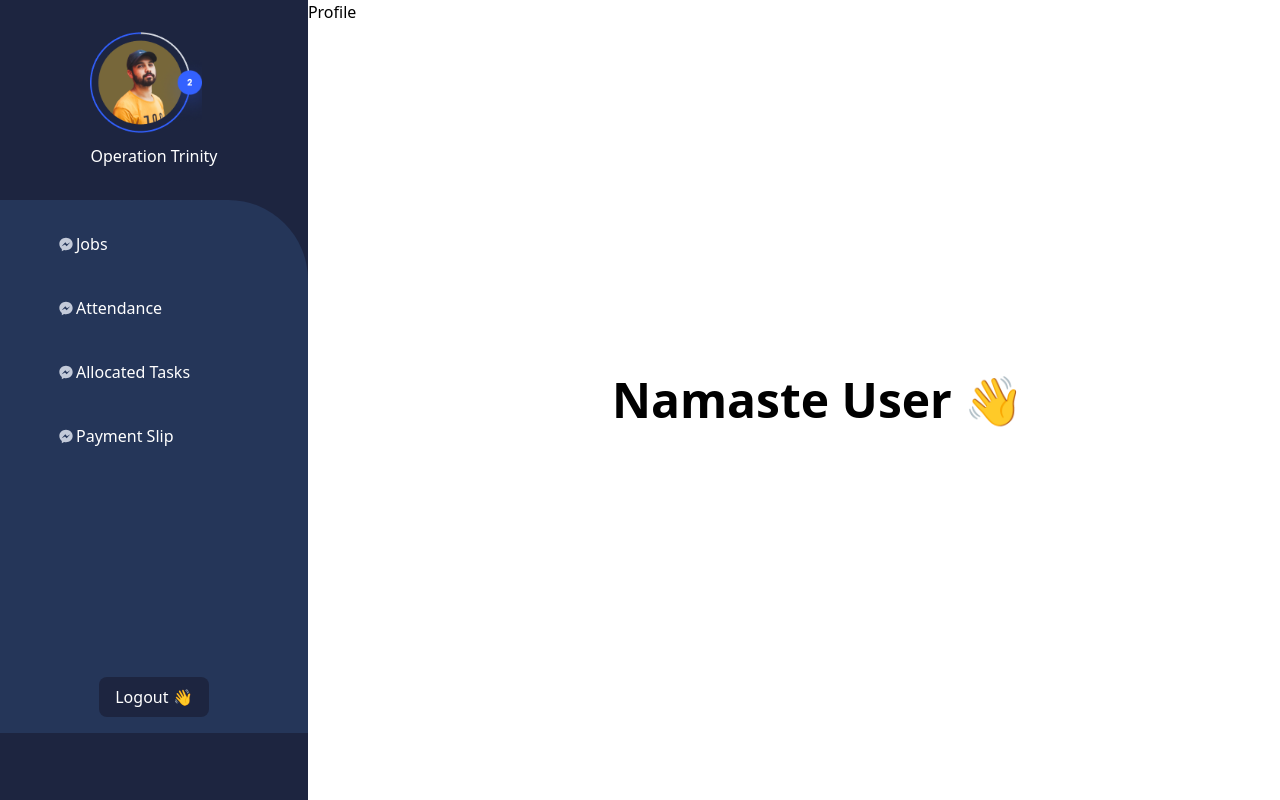
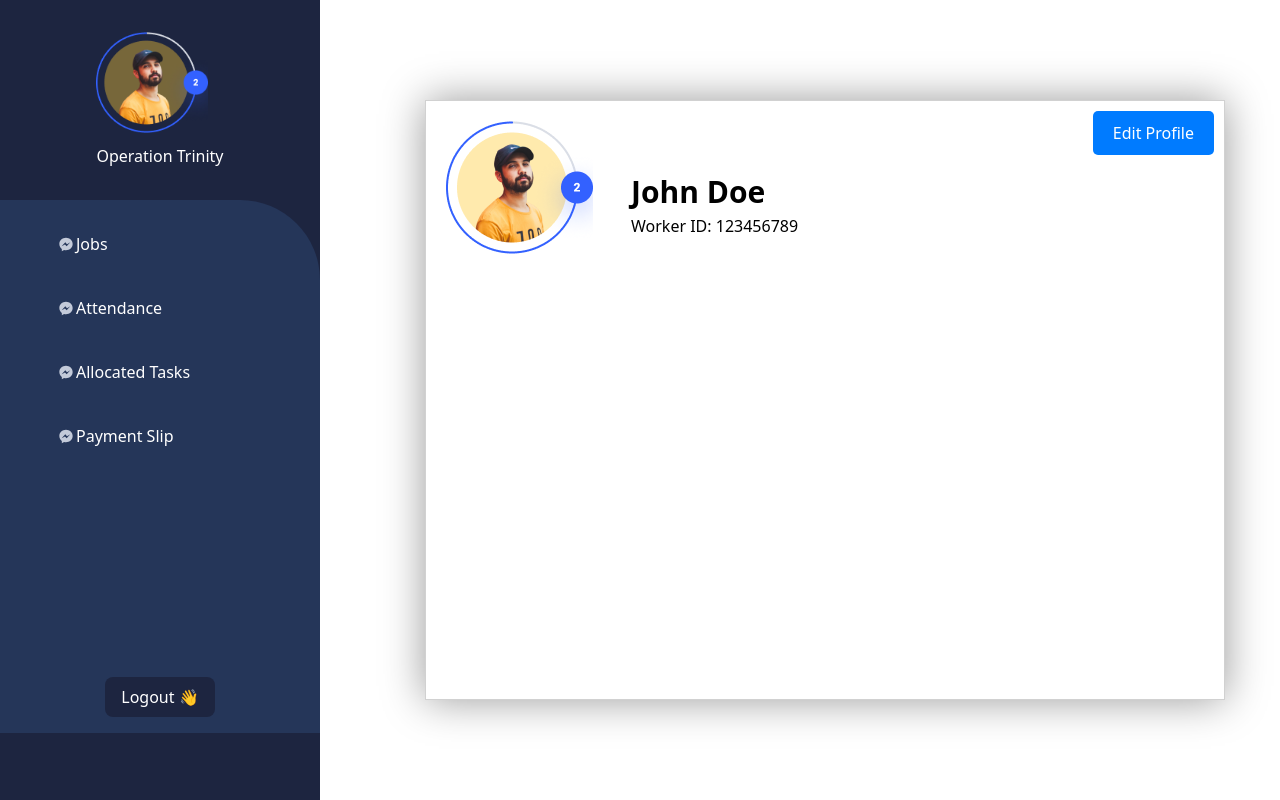
Before and after one commit to Skillvalley-Github/C4-team-3, a React (Vite) app: page /profile in a window 1280 px wide. Built offline with nearby package versions, Linux system fonts and the light colour scheme.

Commit message:
1st push

```diff
--- a/package.json
+++ b/package.json
@@ -12,7 +12,8 @@
   "dependencies": {
     "react": "^18.2.0",
     "react-dom": "^18.2.0",
-    "react-router-dom": "^6.15.0"
+    "react-router-dom": "^6.15.0",
+    "styled-components": "^6.0.7"
   },
   "devDependencies": {
     "@types/react": "^18.2.15",
--- a/src/App.css
+++ b/src/App.css
@@ -0,0 +1,53 @@
+/* Profile.css */
+
+.profile-head {
+  margin-left: 185px;
+  margin-top: -85px;
+  font-size: 30px;
+  font-weight: 600;
+}
+
+.profile-id {
+  margin-left: 185px;
+}
+
+.centered-box-container {
+  display: flex;
+  justify-content: center;
+  align-items: center;
+  height: 100vh;
+  position: relative;
+}
+
+.centered-box {
+  width: 800px;
+  height: 600px;
+  background-color: #ffffff;
+  border: 1px solid #d1d1d1;
+  padding: 20px;
+  transform: translateZ(
+    20px
+  ); /* Adjust the translateZ value for the desired pop-out effect */
+  box-shadow: 0 0 40px rgba(0, 0, 0, 0.4);
+  transition: transform 0.3s ease-in-out;
+  position: absolute;
+  left: 105px;
+}
+
+/* Style the Edit Profile button */
+.edit-profile-button {
+  position: absolute;
+  top: 10px; /* Adjust the top value to position the button as desired */
+  right: 10px; /* Adjust the right value to position the button as desired */
+  background-color: #007bff; /* Button background color */
+  color: #fff; /* Text color */
+  padding: 10px 20px; /* Adjust padding to your liking */
+  border: none; /* Remove the button border */
+  border-radius: 5px; /* Rounded corners */
+  cursor: pointer; /* Add a pointer cursor on hover */
+  transition: background-color 0.3s ease; /* Smooth color transition on hover */
+}
+
+.edit-profile-button:hover {
+  background-color: #0056b3; /* New background color on hover */
+}
--- a/src/components/Worker/Content.jsx
+++ b/src/components/Worker/Content.jsx
@@ -4,7 +4,7 @@ const Content = () => {
   return (
     <div className='w-3/4 h-screen flex items-center justify-center font-bold text-5xl'>
 
-      Namaste User 👋
+
     </div>
   )
 }
--- a/src/components/Worker/Profile.jsx
+++ b/src/components/Worker/Profile.jsx
@@ -1,9 +1,35 @@
-import React from 'react'
+import React from "react";
+import User from "../../assets/images/User.png";
+import "../../App.css"; // Import your CSS file for this component
 
 const Profile = () => {
   return (
-    <div>Profile</div>
-  )
-}
+    <div className="centered-box-container">
+      <div className="centered-box">
+        <form method="">
+          <div className="row">
+            <div className="col-md-4">
+              <img src={User} alt="userimage" />
+            </div>
+            <div className="col-md-6">
+              <div className="profile-head">
+                <h2>John Doe</h2>
+              </div>
+              <div className="profile-id">
+                <p>Worker ID: 123456789</p>
+              </div>
+            </div>
+            <div className="col-md-2">
+              {/* Add the button with the "edit-profile-button" class */}
+              <button className="btn btn-primary edit-profile-button">
+                Edit Profile
+              </button>
+            </div>
+          </div>
+        </form>
+      </div>
+    </div>
+  );
+};
 
-export default Profile
+export default Profile;
```
Also changed, not shown: 1 other file (tests, documents, lock files or other folders).
